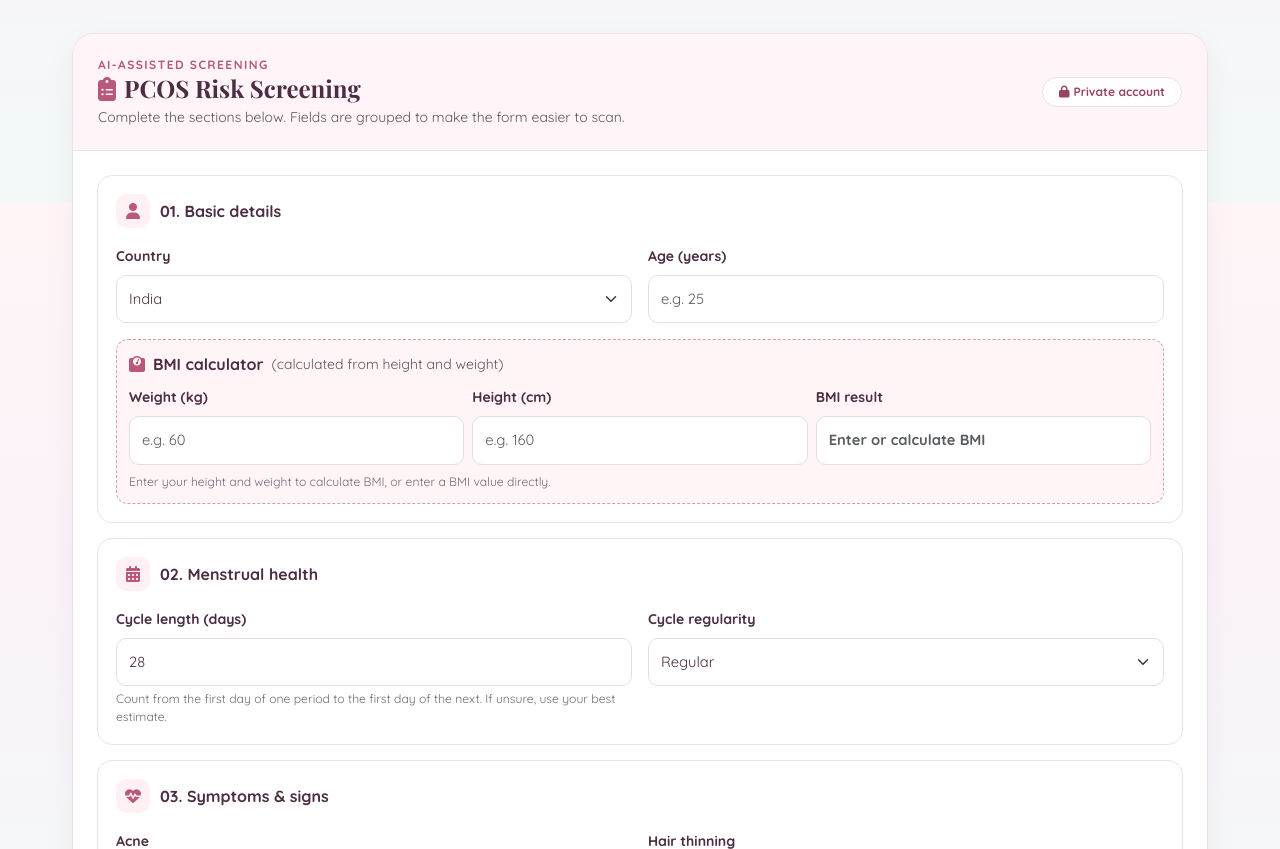
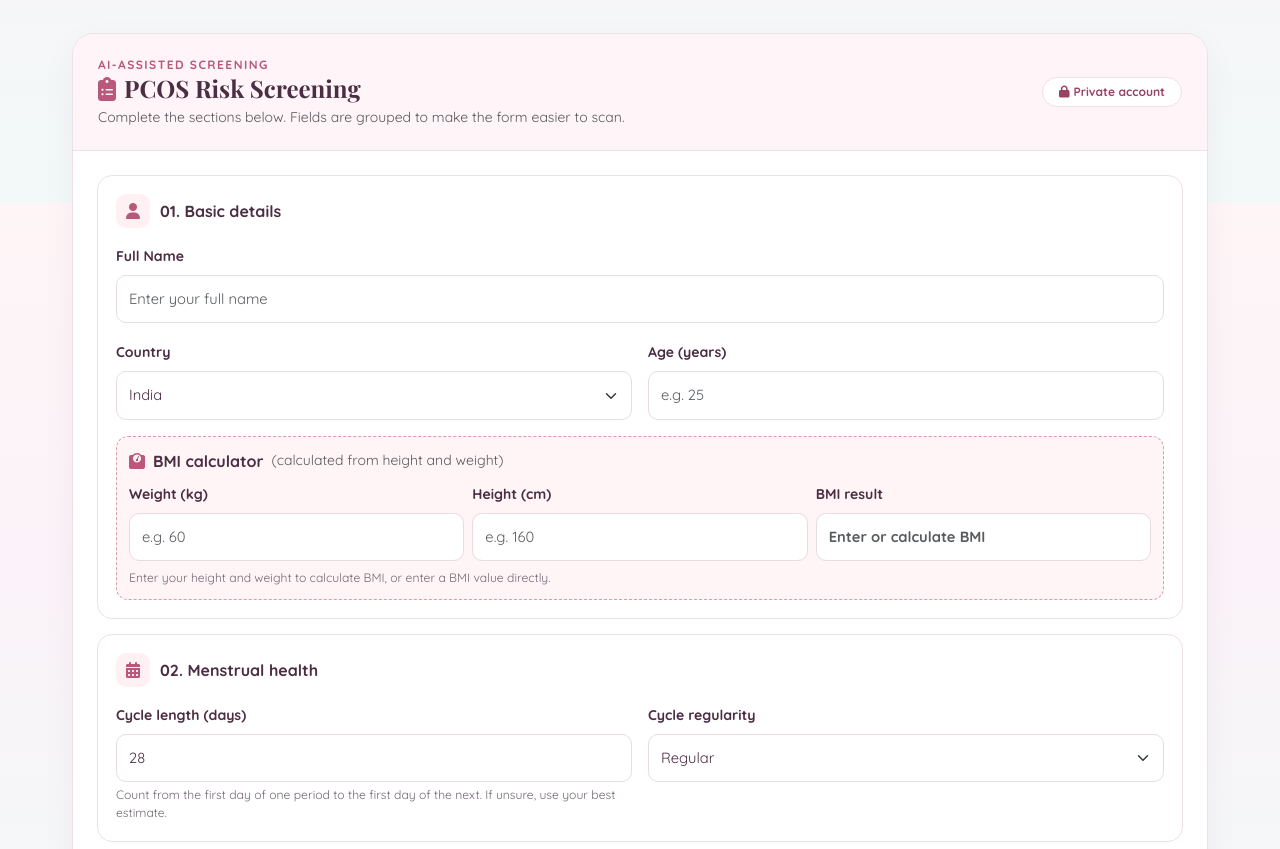
Before and after one commit to syedaasra24/pcos-care, a Flask app: page /home in a window 1280 px wide. Shown: the part 597-1446 px from the top of the page. Run offline with Flask 3, Linux system fonts and the light colour scheme; the visitor is signed in with stand-in values (Sample User, id 1); parts of the project's set-up code (start-up, migrations or seed data) failed here and were passed over; some libraries are stand-ins or nearby versions; some web fonts are replaced.

Commit message:
Add full name input field to form
Added a full name input field with validation.

```diff
--- a/templates/index.html
+++ b/templates/index.html
@@ -247,6 +247,19 @@
                     <div class="form-section">
                         <div class="form-section-title"><span class="section-icon"><i class="fa-solid fa-user"></i></span><span>01. Basic details</span></div>
                         <div class="row g-3">
+                            <div class="col-12">
+                                <label for="patientName" class="form-label">Full Name</label>
+                                <input
+                                    type="text"
+                                    name="Name"
+                                    id="patientName"
+                                    class="form-control"
+                                    placeholder="Enter your full name"
+                                    maxlength="120"
+                                    autocomplete="name"
+                                    required
+                                >
+                            </div>
                             <div class="col-md-6">
                                 <label for="country" class="form-label">Country</label>
                                 <select name="Country" id="country" class="form-select" required>
```
